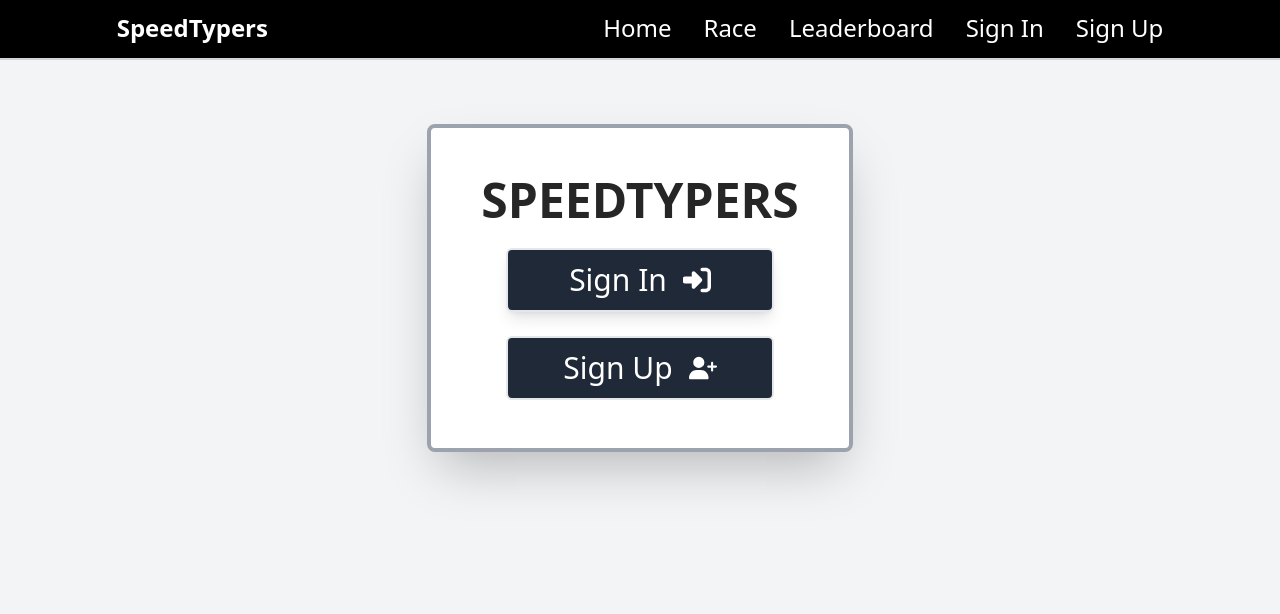
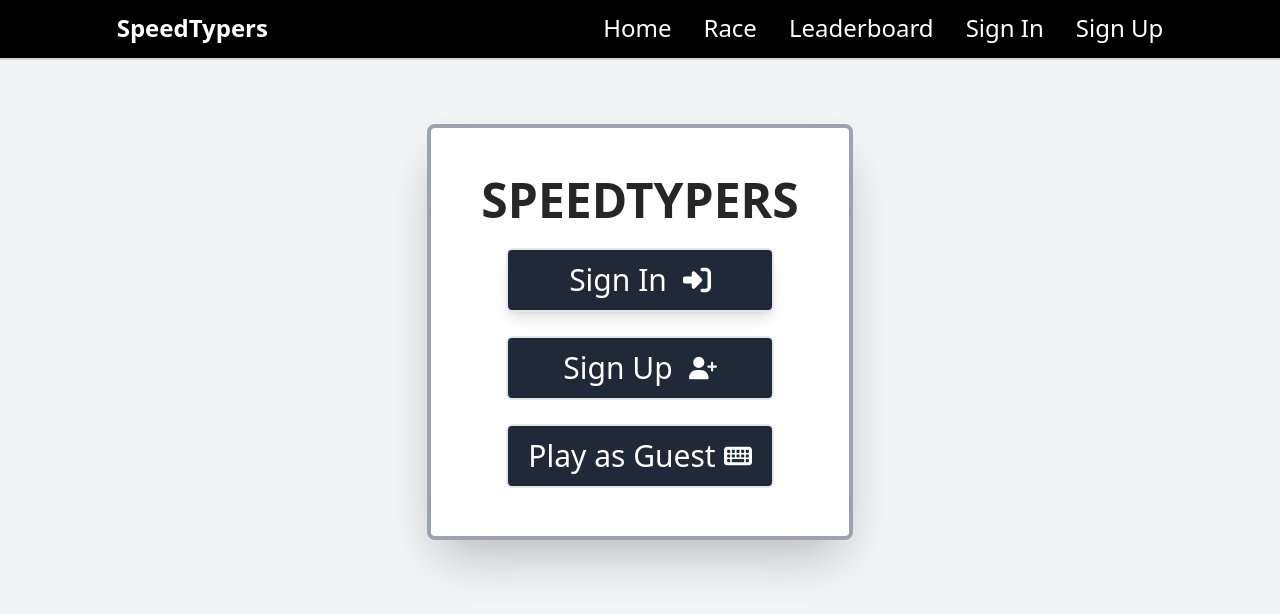
Before and after one commit to MarshPeter/speed-typers-next, a Next.js app: page / in a window 1280 px wide. Shown: the top 614 px of the page. Built offline with nearby package versions, Linux system fonts and the light colour scheme; no server answers.

Commit message:
adjusted wpm calculation

```diff
--- a/src/app/page.tsx
+++ b/src/app/page.tsx
@@ -50,6 +50,15 @@ export default async function Home() {
                             <FontAwesomeIcon icon={faUserPlus} className="w-7" />
                         </Link>
                     </div>
+                    <div className="flex items-center justify-center">
+                        <Link
+                            className="flex justify-center items-center gap-2 text-3xl w-10/12 p-3 text-white bg-gray-800 hover:bg-gray-300 hover:text-neutral-800 rounded-md border-2 hover:border-gray-700"
+                            href="/prompter"
+                        >
+                            <p>Play as Guest</p>
+                            <FontAwesomeIcon className="w-7" icon={faKeyboard} />
+                        </Link>
+                    </div>
                 </SignedOut>
                 <SignedIn>
                     <div className="flex items-center justify-center">
--- a/src/components/TypingPrompt.tsx
+++ b/src/components/TypingPrompt.tsx
@@ -38,17 +38,17 @@ export default function TypingPrompt({
         if (startTime === 0) {
             setStartTime(performance.now());
         }
-        console.log(phrase.length, correctCharacterArray.length);
-        // this is very much a hack - won't need this if indexes work properly
+
         if (highlightIndex >= phrase.length) {
             setHighlightIndex(highlightIndex + 1);
             return;
         }
+
         const key = e.key;
-        console.log(key);
         if (key.toLowerCase() === "shift" || key.toLowerCase() === "capslock") {
             return;
         }
+
         let correct = correctCharacterCount;
         if (phrase[highlightIndex] === key) {
             setCorrectCharacterCount(correctCharacterCount + 1);
@@ -67,7 +67,7 @@ export default function TypingPrompt({
             }
         );
 
-        if (phrase[highlightIndex] === " ") {
+        if (phrase[highlightIndex] === " " || highlightIndex === (phrase.length - 1)) {
             setWordsComplete(wordsComplete + 1);
         }
 
--- a/src/services/PromptStatsCalculator.tsx
+++ b/src/services/PromptStatsCalculator.tsx
@@ -1,3 +1,4 @@
+
 class PromptStatsCalculator {
     calculateWordsPerMinute(startTime: number, wordsComplete: number): number {
         const currentTime = performance.now();
```
